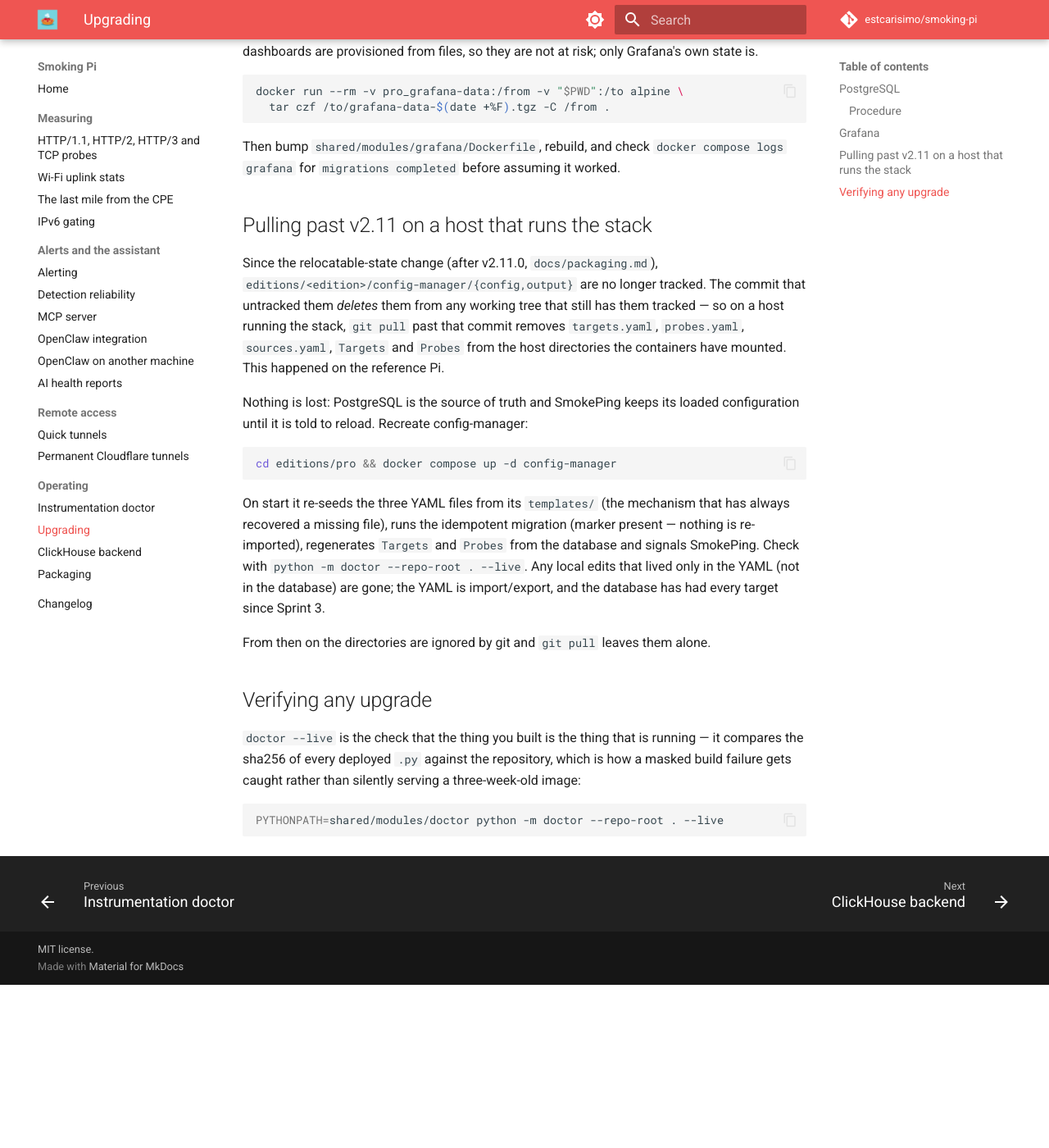
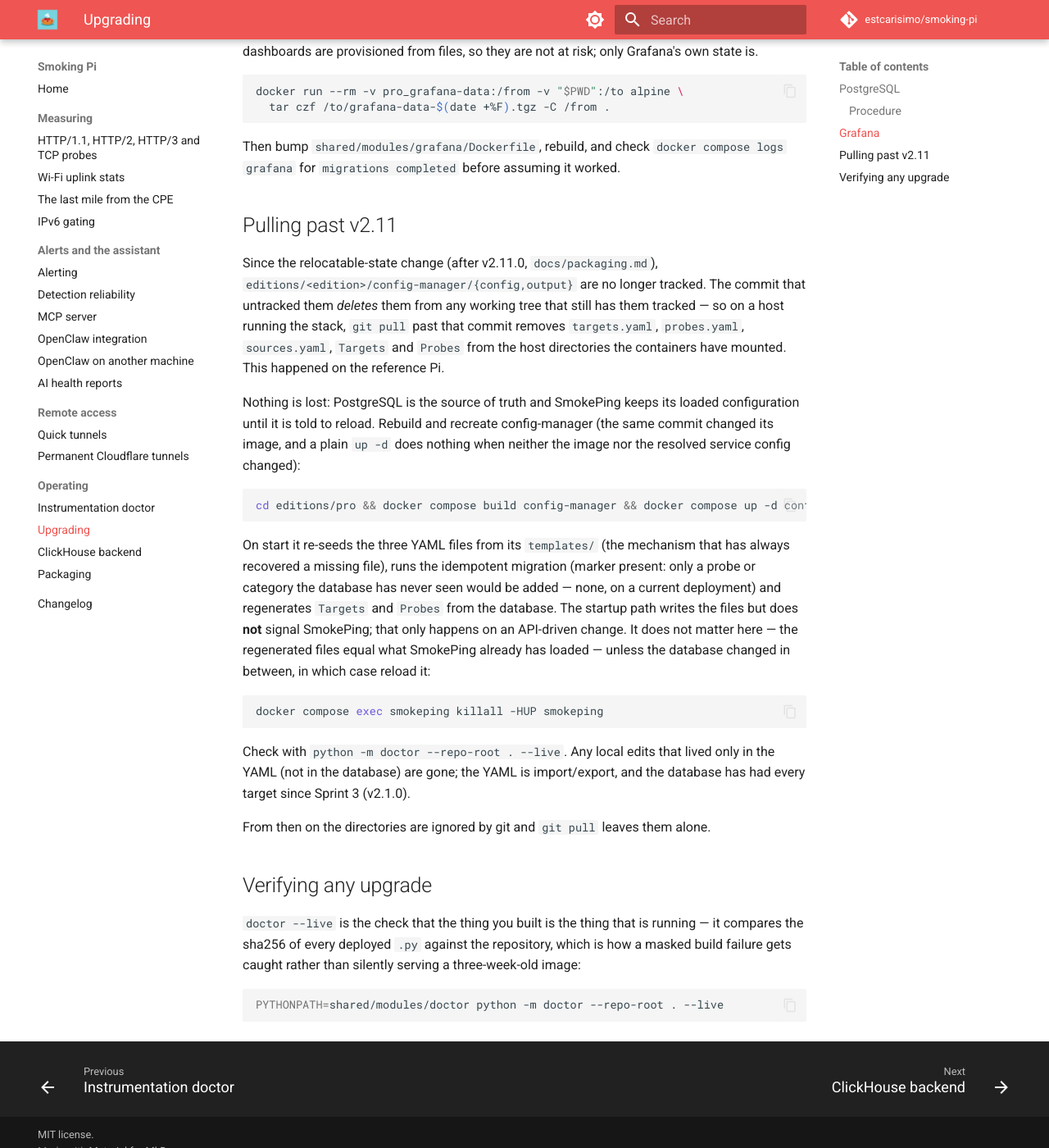
Before and after one commit to estcarisimo/smoking-pi, an MkDocs documentation site: the page built from docs/upgrades.md, in a window 1280 px wide and 1400 px high, scrolled down 1806 px. Shown: the whole window at 82% size. Built offline with MkDocs 1.6.1 and Material for MkDocs 9.7.7, drawn with Linux system fonts in a browser that asks for light colours; comment, search, counter and statistics services are not loaded; before the commit the page ends 3007 px from its top, so only the background shows below that.

Commit message:
docs: what the review of #82 found — build before up, the startup path does not HUP SmokePing
Co-Authored-By: Claude Opus 5 <noreply@anthropic.com>

````diff
--- a/docs/upgrades.md
+++ b/docs/upgrades.md
@@ -95,7 +95,7 @@ Then bump `shared/modules/grafana/Dockerfile`, rebuild, and check
 `docker compose logs grafana` for `migrations completed` before assuming it
 worked.
 
-## Pulling past v2.11 on a host that runs the stack
+## Pulling past v2.11
 
 Since the relocatable-state change (after v2.11.0, `docs/packaging.md`),
 `editions/<edition>/config-manager/{config,output}` are no longer tracked.
@@ -106,19 +106,33 @@ and `Probes` from the host directories the containers have mounted. This
 happened on the reference Pi.
 
 Nothing is lost: PostgreSQL is the source of truth and SmokePing keeps its
-loaded configuration until it is told to reload. Recreate config-manager:
+loaded configuration until it is told to reload. Rebuild and recreate
+config-manager (the same commit changed its image, and a plain `up -d`
+does nothing when neither the image nor the resolved service config
+changed):
 
 ```bash
-cd editions/pro && docker compose up -d config-manager
+cd editions/pro && docker compose build config-manager && docker compose up -d config-manager
 ```
 
 On start it re-seeds the three YAML files from its `templates/` (the
 mechanism that has always recovered a missing file), runs the idempotent
-migration (marker present — nothing is re-imported), regenerates `Targets`
-and `Probes` from the database and signals SmokePing. Check with
-`python -m doctor --repo-root . --live`. Any local edits that lived only in
-the YAML (not in the database) are gone; the YAML is import/export, and
-the database has had every target since Sprint 3.
+migration (marker present: only a probe or category the database has never
+seen would be added — none, on a current deployment) and regenerates
+`Targets` and `Probes` from the database. The startup path writes the
+files but does **not** signal SmokePing; that only happens on an API-driven
+change. It does not matter here — the regenerated files equal what
+SmokePing already has loaded — unless the database changed in between, in
+which case reload it:
+
+```bash
+docker compose exec smokeping killall -HUP smokeping
+```
+
+Check with `python -m doctor --repo-root . --live`. Any local edits that
+lived only in the YAML (not in the database) are gone; the YAML is
+import/export, and the database has had every target since Sprint 3
+(v2.1.0).
 
 From then on the directories are ignored by git and `git pull` leaves them
 alone.
````
